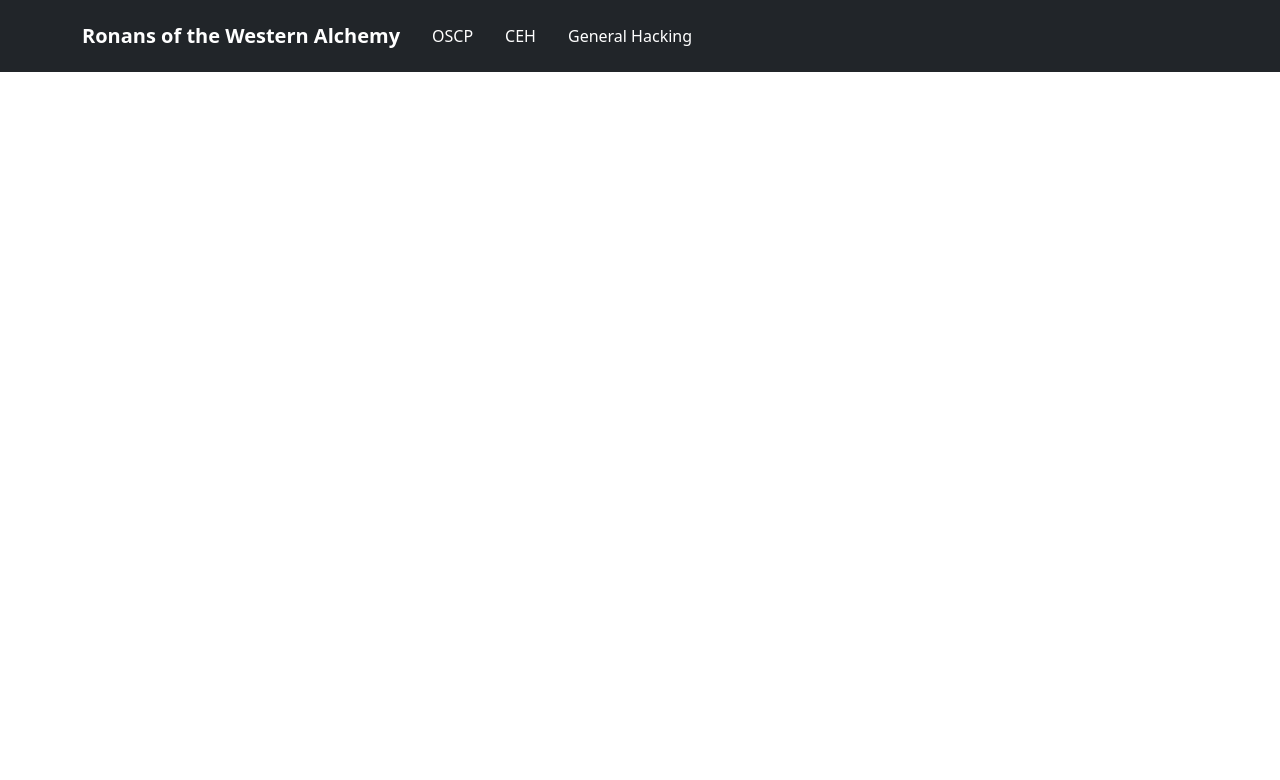
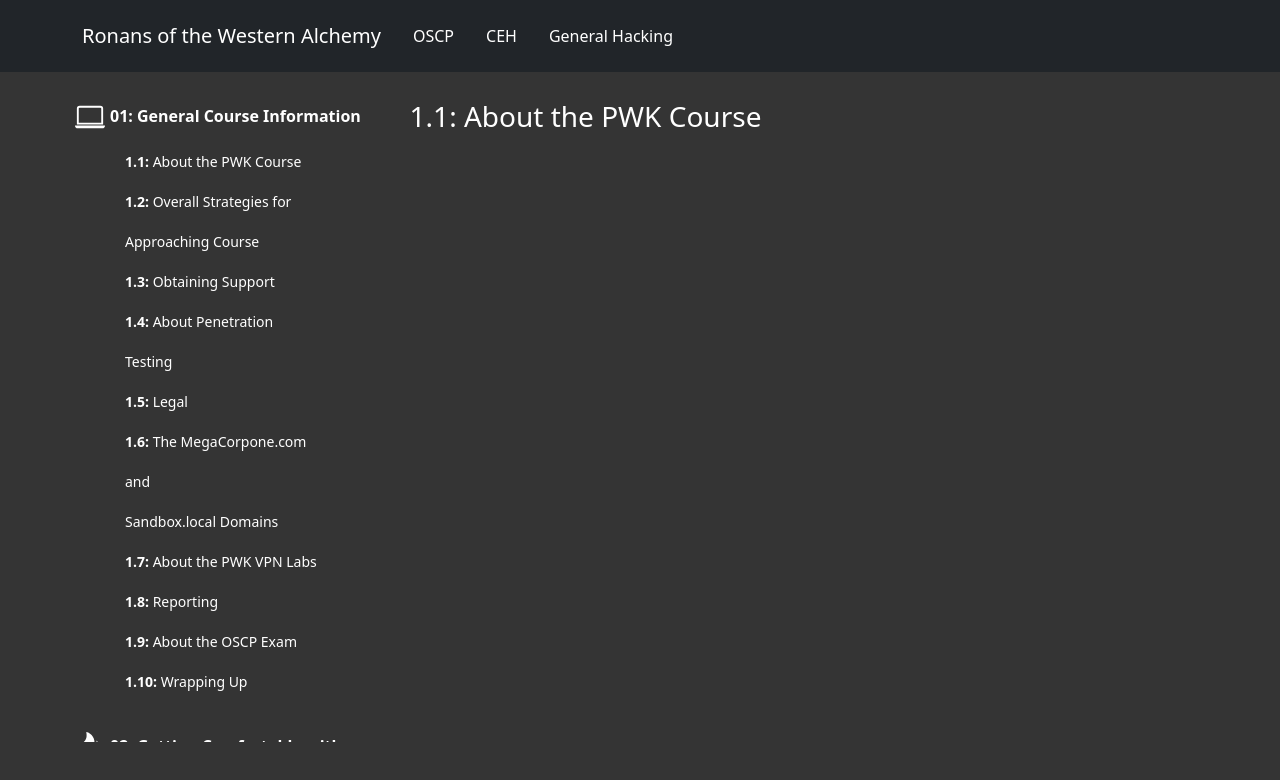
Before and after one commit to ifmycodecouldtalk/Ronin-Of-The-Western-Alchemy, a React (Create React App) app: page /oscp in a window 1280 px wide. Shown: the top 780 px of the page. Built offline with nearby package versions, Linux system fonts and the light colour scheme.

Commit message:
formatting of oscp pages working

```diff
--- a/package.json
+++ b/package.json
@@ -7,6 +7,7 @@
     "@testing-library/react": "^13.3.0",
     "@testing-library/user-event": "^13.5.0",
     "bootstrap": "^5.2.0",
+    "bootstrap-icons": "^1.9.1",
     "react": "^18.2.0",
     "react-dom": "^18.2.0",
     "react-router-dom": "^6.3.0",
--- a/src/App.css
+++ b/src/App.css
@@ -52,6 +52,9 @@
 }
 .white-text {
     color: white;
+}
+.gray-text {
+    color: rgb(213, 213, 213);
 }
 .oscp-label {
     position: absolute;
@@ -145,7 +148,7 @@
     font-size: 20px;
     font-family: 'Helvetica';
 }
-a {
+.a-link {
     color: rgb(210, 0, 0);
     font-weight: bold;
     text-decoration: none;
--- a/src/App.js
+++ b/src/App.js
@@ -8,6 +8,7 @@
 import 'bootstrap/dist/css/bootstrap.css';
 import 'bootstrap/js/dist/dropdown';
 import Home from './pages/Home';
+import Oscp from './pages/Oscp';
 import './App.css'
 
 export class App extends React.Component {
@@ -17,10 +18,10 @@
         {/* navigation bar goes here */}
         <nav className='navbar navbar-expand fixed-top bg-dark'>
           <div className='container'>
-            <a className='navbar-brand text-bg-dark' href='#'>Ronans of the Western Alchemy</a>
+            <a className='navbar-brand text-bg-dark' href='/'>Ronans of the Western Alchemy</a>
             <ul className='navbar-nav me-auto'>
               <li className='nav-item p-2'>
-                <a className='nav-link my-link text-bg-dark' href='#'>OSCP</a>
+                <Link to={'/oscp'} className='nav-link my-link text-bg-dark'>OSCP</Link>
               </li>
               <li className='nav-item p-2'>
                 <a className='nav-link my-link text-bg-dark' href='#'>CEH</a>
@@ -35,6 +36,7 @@
         {/* pages rendered under the navbar */}
         <Routes>
           <Route path="/" element={<Home />}></Route>
+          <Route path="/oscp" element={<Oscp />}></Route>
         </Routes>
       </Router>
     )
--- a/src/pages/Home.js
+++ b/src/pages/Home.js
@@ -25,12 +25,12 @@
                          className='oscp-logo-image'
                          alt='oscp logo'
                     />
-                    <h2 className='white-text oscp-label'>OSCP Training</h2>
+                    <h2 className='white-text oscp-label'><b>OSCP Training</b></h2>
                 </div>
-                <p className='white-text oscp-description'>Learn how to Pentest with Kali Linux with hands on experience.
+                <p className='gray-text oscp-description'>Learn how to Pentest with Kali Linux with hands on experience.
                 This certification focuses<br /> on an exam that requires pwning boxes in 24 hours to pass. This site will give
                 you the<br /> information and the practice to prepare for such tests</p>
-                <a href="#" target="_blank" className='oscp-learnmore-link'>Explore the OSCP Lessons Now!</a>
+                <a href="#" target="_blank" className='oscp-learnmore-link a-link'>Explore the OSCP Lessons Now!</a>
 
                 <br /><br /><br /><br />
 
@@ -39,12 +39,12 @@
                          className='ceh-logo-image'
                          alt='CEH logo'
                     />
-                    <h2 className='white-text ceh-label'>CEH Study</h2>
+                    <h2 className='white-text ceh-label'><b>CEH Study</b></h2>
                 </div>
-                <p className='white-text ceh-description'>What separates the CEH from the others is their teaching of emerging
+                <p className='gray-text ceh-description'>What separates the CEH from the others is their teaching of emerging
                 attack vectors, usage of modern exploitation tools, hands-on hacking challenges, focus on malware analyses,
                 and much more. This cert is highly coveted in the cybersecurity world.</p>
-                <a href="#" target="_blank" className='ceh-learnmore-link'>Explore the CEH Lessons Now!</a>
+                <a href="#" target="_blank" className='ceh-learnmore-link a-link'>Explore the CEH Lessons Now!</a>
 
                 <br /><br />
 
@@ -53,12 +53,12 @@
                          className='katana-logo-image'
                          alt='katana logo'
                     />
-                    <h2 className='white-text katana-label'>What the Ronins are About</h2>
+                    <h2 className='white-text katana-label'><b>What the Ronins are About</b></h2>
                 </div>
-                <p className='white-text katana-description'>Our mission is to provide the knowledge of cybersecurity to those
+                <p className='gray-text katana-description'>Our mission is to provide the knowledge of cybersecurity to those
                 who cannot afford the expensive courses from established institutions. Knowledge and Security on the web
                 should not cost a fortune to obtain, but should rather be earned through hard work and dedication.</p>
-                <a href="#" target="_blank" className='katana-learnmore-link'>Click Here to Learn More About Our Cause!</a>
+                <a href="#" target="_blank" className='katana-learnmore-link a-link'>Click Here to Learn More About Our Cause!</a>
             </div>
 
         )
--- /dev/null
+++ b/src/pages/Oscp-helpers.js
@@ -0,0 +1,22 @@
+const helpers ={
+    renderPage(page) {
+        switch(page){
+            case '1.1':
+                return (
+                    <div className="chapter-01-content">
+                        <h3>1.1: About the PWK Course</h3>
+                    </div>
+                )
+                break;
+            case '1.2':
+                return (
+                    <div className="chapter-01-content">
+                        <h3>1.2: Overall Strategies for Approaching Course</h3>
+                    </div>
+                )
+                break;
+        }
+    }
+}
+
+export default helpers;
--- /dev/null
+++ b/src/pages/Oscp.css
@@ -0,0 +1,43 @@
+body {
+    background-color: #343434;
+}
+.nav-chapters {
+    position: relative;
+    top: 30px;
+    left: 75px;
+    width: 25vw;
+    height: 80vh;
+    overflow-y: auto;
+}
+.white-text {
+    color: white;
+}
+.chapter-title {
+    position: relative;
+    top: -28px;
+    left: 35px;
+    width: 20vw;
+}
+.chapter-subsections {
+    position: relative;
+    top: -30px;
+    left: 50px;
+    width: 15vw;
+}
+.subsection {
+    font-size: 14px;
+    text-decoration: none;
+    color: white;
+    display: inline-block;
+    line-height: 40px;
+}
+.subsection:hover {
+    color: rgb(175, 175, 175);
+    cursor: pointer;
+}
+.content {
+    position: absolute;
+    left: 32vw;
+    top: 100px;
+    color: white;
+}
--- /dev/null
+++ b/src/pages/Oscp.js
@@ -0,0 +1,65 @@
+import React from 'react';
+import './Oscp.css';
+import Helpers from './Oscp-helpers';
+
+export class Oscp extends React.Component {
+    constructor(props){
+        super(props);
+        this.state = {
+            currentPage: '1.1'
+        };
+        this.changePage = this.changePage.bind(this);
+    }
+
+    changePage(page){
+        this.setState({currentPage: page});
+    }
+
+    render() {
+        return(
+            <div>
+                <br /><br /><br />
+                <div className='nav-chapters'>
+                    <div className='chapter-01 white-text'>
+                        <svg xmlns="http://www.w3.org/2000/svg" width="30" height="30" fill="currentColor" className="bi bi-laptop" viewBox="0 0 16 16">
+                            <path d="M13.5 3a.5.5 0 0 1 .5.5V11H2V3.5a.5.5 0 0 1 .5-.5h11zm-11-1A1.5 1.5 0 0 0 1 3.5V12h14V3.5A1.5 1.5 0 0 0 13.5 2h-11zM0 12.5h16a1.5 1.5 0 0 1-1.5 1.5h-13A1.5 1.5 0 0 1 0 12.5z"/>
+                        </svg>
+                        <p className='chapter-title'><b>01: General Course Information</b></p>
+                        <div className='chapter-subsections'>
+                            <a className='subsection' onClick={() => this.changePage('1.1')}><b>1.1:</b> About the PWK Course</a><br />
+                            <a className='subsection' onClick={() => this.changePage('1.2')}><b>1.2:</b> Overall Strategies for Approaching Course</a><br />
+                            <a className='subsection'><b>1.3:</b> Obtaining Support</a><br />
+                            <a className='subsection'><b>1.4:</b> About Penetration Testing</a><br />
+                            <a className='subsection'><b>1.5:</b> Legal</a><br />
+                            <a className='subsection'><b>1.6:</b> The MegaCorpone.com and <br />Sandbox.local Domains</a><br />
+                            <a className='subsection'><b>1.7:</b> About the PWK VPN Labs</a><br />
+                            <a className='subsection'><b>1.8:</b> Reporting</a><br />
+                            <a className='subsection'><b>1.9:</b> About the OSCP Exam</a><br />
+                            <a className='subsection'><b>1.10:</b> Wrapping Up</a><br />
+                        </div>
+                    </div>
+                    <div className='chapter-02 white-text'>
+                        <svg xmlns="http://www.w3.org/2000/svg" width="30" height="30" fill="currentColor" className="bi bi-fire" viewBox="0 0 16 16">
+                            <path d="M8 16c3.314 0 6-2 6-5.5 0-1.5-.5-4-2.5-6 .25 1.5-1.25 2-1.25 2C11 4 9 .5 6 0c.357 2 .5 4-2 6-1.25 1-2 2.729-2 4.5C2 14 4.686 16 8 16Zm0-1c-1.657 0-3-1-3-2.75 0-.75.25-2 1.25-3C6.125 10 7 10.5 7 10.5c-.375-1.25.5-3.25 2-3.5-.179 1-.25 2 1 3 .625.5 1 1.364 1 2.25C11 14 9.657 15 8 15Z"/>
+                        </svg>
+                        <p className='chapter-title'><b>02: Getting Comfortable with Kali Linux</b></p>
+                        <div className='chapter-subsections'>
+                            <p className='subsection'>2.1: Booting Up Kali Linux</p>
+                            <p className='subsection'>2.2: The Kali Menu</p>
+                            <p className='subsection'>2.3: Kali Documentation</p>
+                            <p className='subsection'>2.4: Finding Your Way Around Kali</p>
+                            <p className='subsection'>2.5: Managing Kali Linux Services</p>
+                            <p className='subsection'>2.6: Searching, Installing, and Removing Tools</p>
+                            <p className='subsection'>2.7: Wrapping Up</p>
+                        </div>
+                    </div>
+                </div>
+                <div className='content'>
+                    {Helpers.renderPage(this.state.currentPage)}
+                </div>
+            </div>
+        )
+    }
+}
+
+export default Oscp;
```
Also changed, not shown: 1 other file (tests, documents, lock files or other folders).
